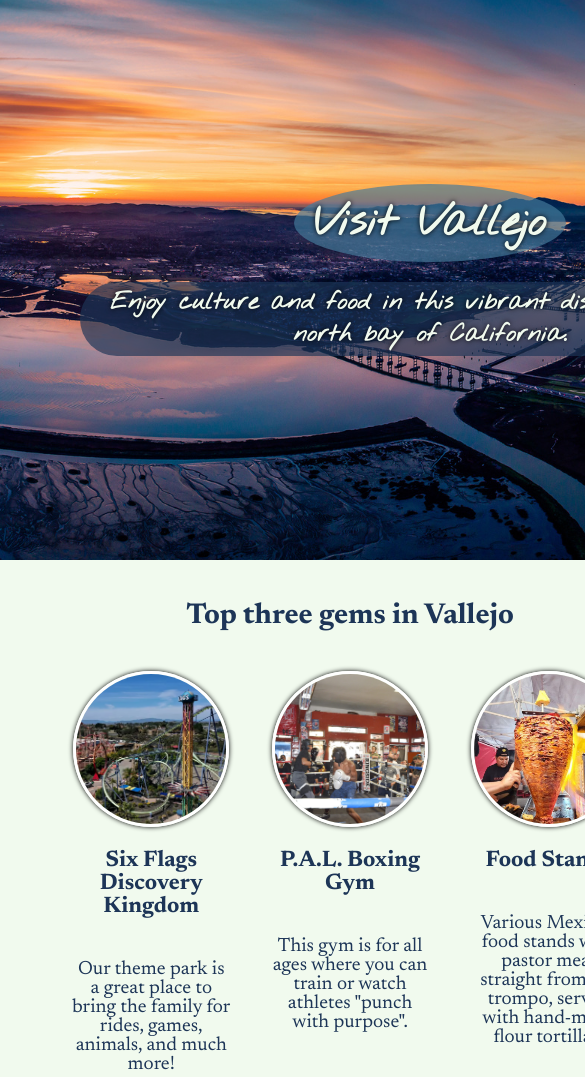
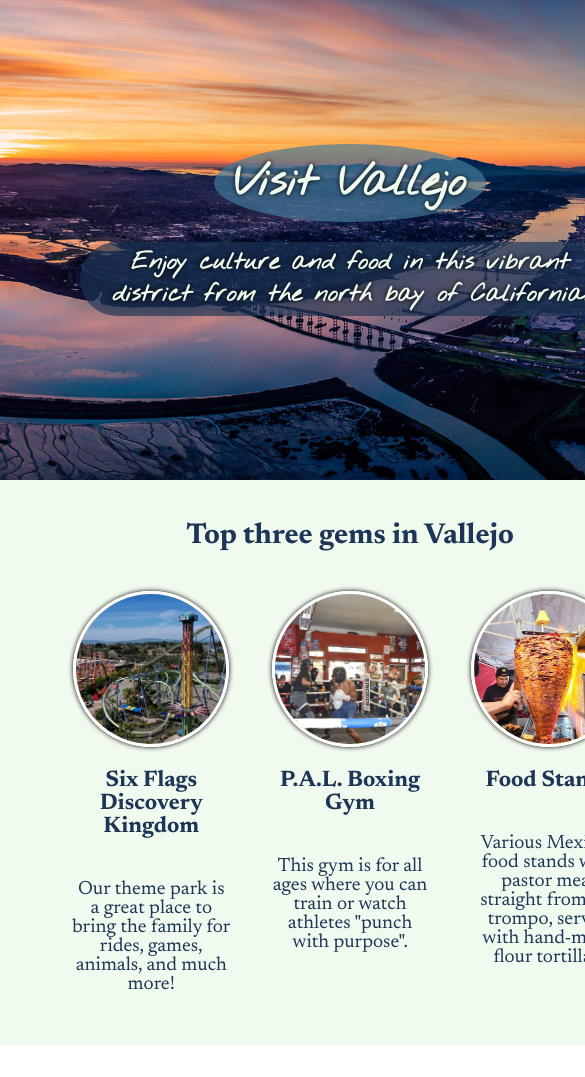
Before and after one commit to PrinceBersola/homeTown, a website built with Vite: page index.html in a window 390 px wide. Shown: the top 1077 px of the page, 585 px wide, since content can reach past the window. Built offline with nearby package versions, Linux system fonts and the light colour scheme.

Commit message:
adjustments for mobile

```diff
--- a/styles.css
+++ b/styles.css
@@ -21,7 +21,7 @@
 
 header {
     background-image: url('/images/vallejo.webp');
-    background-size:center;
+    background-size: center;
     background-repeat: no-repeat;
     background-position: center;
     background-color: #1D3557;
@@ -32,8 +32,7 @@
     justify-content: center;
     align-items: center;
     padding: 5rem;
-    width: 100%;
-    height: 25rem;
+    height: 20rem;
     font-family: "Nothing You Could Do", cursive;
 }
 
@@ -53,7 +52,7 @@
 }
 
 body {
-    background-size: cover;
+    background-size: 100% auto;
     text-align: center;
     font-family: "Newsreader", serif;
     font-size: 1.2rem;
@@ -137,6 +136,7 @@
 #activities-section {
     color: #1D3557;
     background-color: #F1FAEE;
+    background-size: inherit;
     padding: 2rem;
 }
 
```
